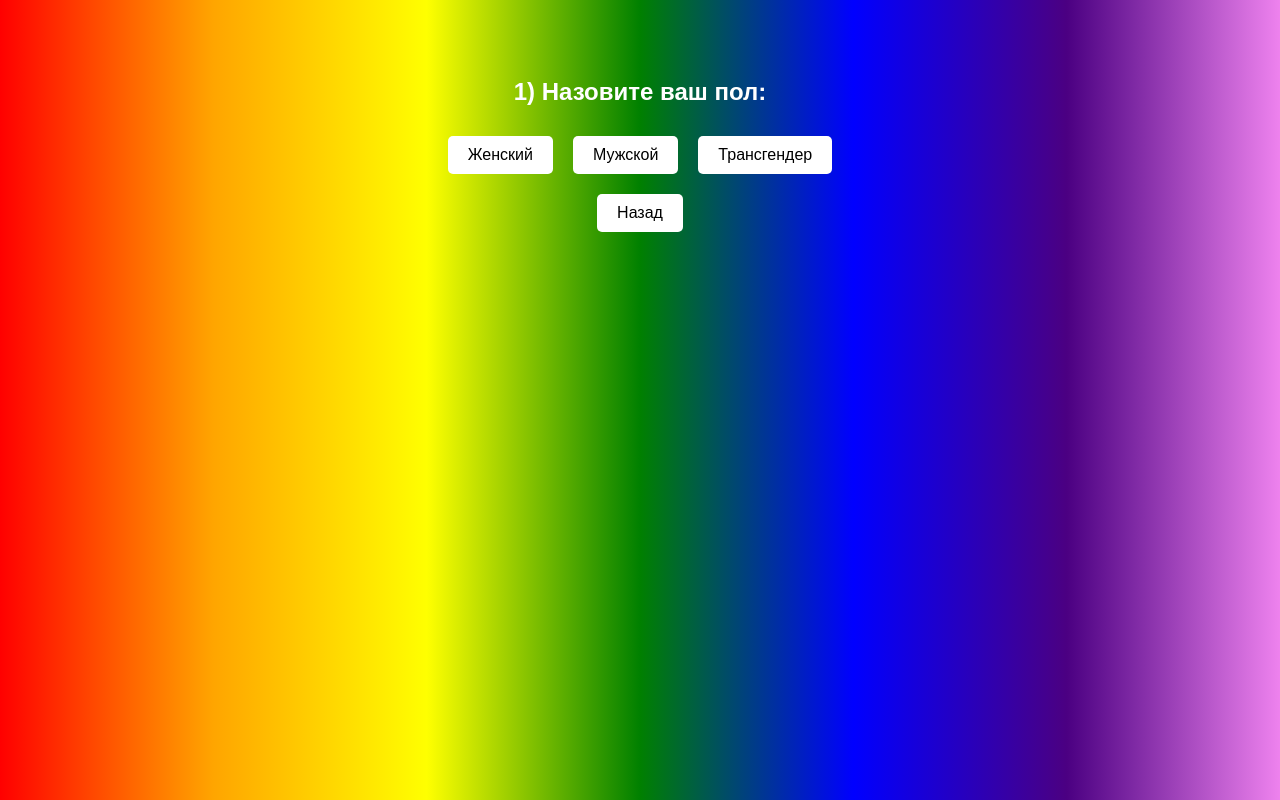
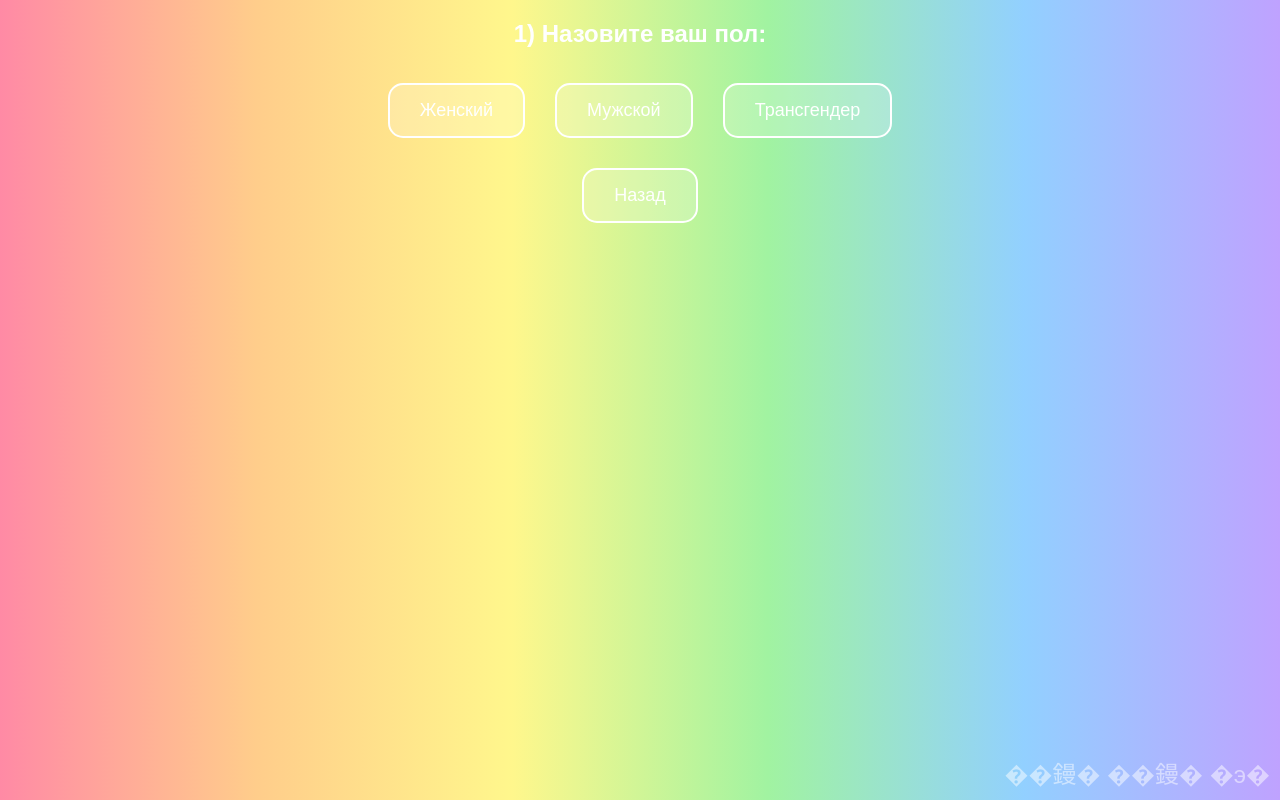
Before and after one commit to mar0804/not-hetero-test, a plain HTML site: page question1.html in a window 1280 px wide. Drawn offline with Linux system fonts and the light colour scheme.

Commit message:
Update style.css

```diff
--- a/style.css
+++ b/style.css
@@ -1 +1,52 @@
-body { background: linear-gradient(to right, red, orange, yellow, green, blue, indigo, violet); font-family: sans-serif; color: white; text-align: center; padding: 50px; } button { margin: 10px; padding: 10px 20px; font-size: 16px; border: none; border-radius: 5px; background: white; color: black; cursor: pointer; } button:hover { background: #eee; }
+
+/* 个��: 仄�亞从亳亶 亞仂�亳亰仂仆�舒仍�仆�亶 亞�舒亟亳亠仆� */
+body {
+  margin: 0;
+  padding: 0;
+  font-family: 'Arial', sans-serif;
+  background: linear-gradient(to right, #ff8aa5, #ffcd8b, #fff78c, #a1f3a1, #92d0ff, #bfa2ff);
+  background-attachment: fixed;
+  background-size: 100% 100%;
+  color: white;
+  text-align: center;
+}
+
+/* 丐��亂 ��亊 丐��弌丐� */
+h1, label, p {
+  text-shadow: 1px 1px 3px black;
+  font-size: 24px;
+  margin: 20px 10px;
+}
+
+/* ��丕��乘� ������ */
+button {
+  padding: 15px 30px;
+  margin: 15px;
+  font-size: 18px;
+  background-color: rgba(255, 255, 255, 0.2);
+  border: 2px solid white;
+  border-radius: 15px;
+  color: white;
+  cursor: pointer;
+  transition: background-color 0.3s ease;
+}
+
+button:hover {
+  background-color: rgba(255, 255, 255, 0.4);
+}
+
+/* ��丶�� �丐��丐�� */
+input[type="radio"] {
+  transform: scale(1.5);
+  margin-right: 10px;
+}
+
+/* ������ 弌�����乘 � 丕��丕 */
+body::after {
+  content: "��鏝� ��鏝� �э�";
+  position: fixed;
+  bottom: 10px;
+  right: 10px;
+  font-size: 24px;
+  opacity: 0.5;
+}
```
